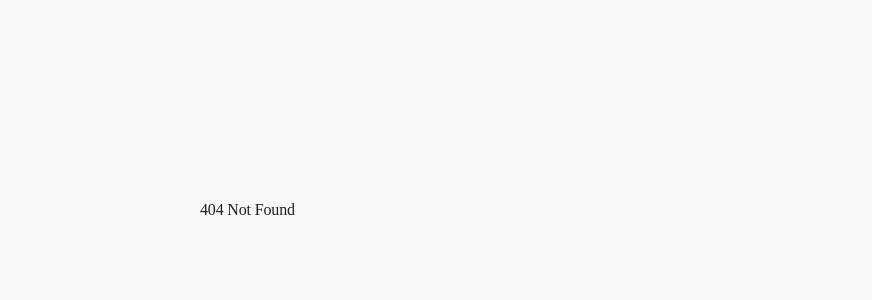
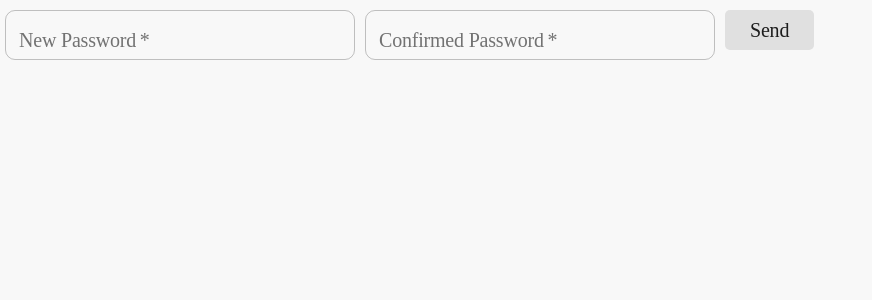
Before and after one commit to yyl14/pd6-fe, a React (Create React App) app: page /reset-password in a window 1280 px wide. Before the commit this address had no page. Shown: the top 300 px of the page, without its empty margins (0-872 px from the left). Built offline with nearby package versions, Linux system fonts and the light colour scheme; a web font is replaced by a local one.

Commit message:
add ResetPassword

```diff
--- a/src/App.js
+++ b/src/App.js
@@ -8,6 +8,7 @@ import { BrowserRouter as Router, Switch, Route } from 'react-router-dom';
 import theme from './theme';
 import Login from './containers/auth/Login';
 import ForgetPasswordForm from './containers/auth/ForgetPasswordForm';
+import ResetPassword from './containers/auth/ResetPassword';
 import Index from './containers';
 import NoMatch from './components/noMatch';
 
@@ -54,6 +55,7 @@ class App extends Component {
             <Switch>
               <Route path="/login" component={Login} />
               <Route path="/forget-password" component={ForgetPasswordForm} />
+              <Route path="/reset-password" component={ResetPassword} />
               <Route path="/" component={Index} />
               <Route component={NoMatch} />
             </Switch>
--- a/src/containers/auth/ForgetPasswordForm.js
+++ b/src/containers/auth/ForgetPasswordForm.js
@@ -27,7 +27,8 @@ class ForgetPasswordForm extends Component {
     super(props);
     this.state = {
       email: '',
-      error: '',
+      error: false,
+      errorText: '',
     };
     this.handleChange = this.handleChange.bind(this);
     this.handleSubmit = this.handleSubmit.bind(this);
@@ -36,14 +37,19 @@ class ForgetPasswordForm extends Component {
   componentDidMount() {}
 
   handleChange(event) {
-    this.setState({ email: event.target.value, error: checkEmailFormat(event.target.value) });
+    const error = checkEmailFormat(event.target.value);
+    if (error === 'Invalid email address') {
+      this.setState({ email: event.target.value, errorText: error, error: true });
+    } else {
+      this.setState({ email: event.target.value, errorText: '', error: false });
+    }
   }
 
   handleSubmit(event) {
     // event.preventDefault();
     // console.log(this.state);
     const value = this.state;
-    if (value.error === 'Invalid email address') {
+    if (value.error) {
       return;
     }
     const { onSubmit } = this.props;
@@ -56,6 +62,9 @@ class ForgetPasswordForm extends Component {
       <div className="login-page">
         <p>Hello Pdogs!</p>
         <TextField
+          required
+          error={value.error}
+          helperText={value.errorText}
           placeholder="Email"
           value={value.email}
           onChange={this.handleChange}
@@ -63,16 +72,9 @@ class ForgetPasswordForm extends Component {
             if (event.key === 'Enter') this.handleSubmit();
           }}
         />
-        {' '}
         <Button type="submit" color="primary" onClick={this.handleSubmit} onKeyPress={this.handleSubmit}>
           Send
         </Button>
-        {value.error === '' ? (<></>) : (
-          <div>
-            {/* <img className="warning_img" /> */}
-            <p className="warning_msg">{value.error}</p>
-          </div>
-        )}
       </div>
     );
   }
--- /dev/null
+++ b/src/containers/auth/ResetPassword.js
@@ -0,0 +1,63 @@
+import { useState } from 'react';
+import React, { useSelector, useDispatch } from 'react-redux';
+import { bindActionCreators } from 'redux';
+import { Button, TextField } from '@material-ui/core';
+import { borders, borderRadius } from '@material-ui/system';
+
+import { authActions } from '../../actions/index';
+
+function checkPassword(password1, password2) {
+  if (password1 === password2) {
+    return 'Same';
+  }
+  return 'Password Not Match';
+}
+
+export default function ResetPassword() {
+  const dispatch = useDispatch();
+  const { userResetPassword } = bindActionCreators(authActions, dispatch);
+  // const loginState = useSelector((state) => state.auth);
+  const [password1, setPassword1] = useState('');
+  const [password2, setPassword2] = useState('');
+  const [error1, setError1] = useState(false);
+  const [errorText1, setErrorText1] = useState('');
+
+  const onSubmit = () => {
+    const status = checkPassword(password1, password2);
+    if (status === 'Password Not Match') {
+      setError1(true);
+      setErrorText1(status);
+      return;
+    }
+    setError1(false);
+    setErrorText1('');
+    // userResetPassword(password2);
+  };
+
+  return (
+    <div className="reset-password-form">
+      <form onSubmit={onSubmit}>
+        <TextField
+          required
+          label="New Password"
+          placeholder="New Password"
+          value={password1}
+          onChange={(e) => setPassword1(e.target.value)}
+        />
+        <TextField
+          required
+          error={error1}
+          label="Confirmed Password"
+          placeholder="Confirmed Password"
+          value={password2}
+          helperText={errorText1}
+          onChange={(e) => setPassword2(e.target.value)}
+          onKeyPress={(event) => {
+            if (event.key === 'Enter') onSubmit();
+          }}
+        />
+        <Button onClick={onSubmit}>Send</Button>
+      </form>
+    </div>
+  );
+}
```
